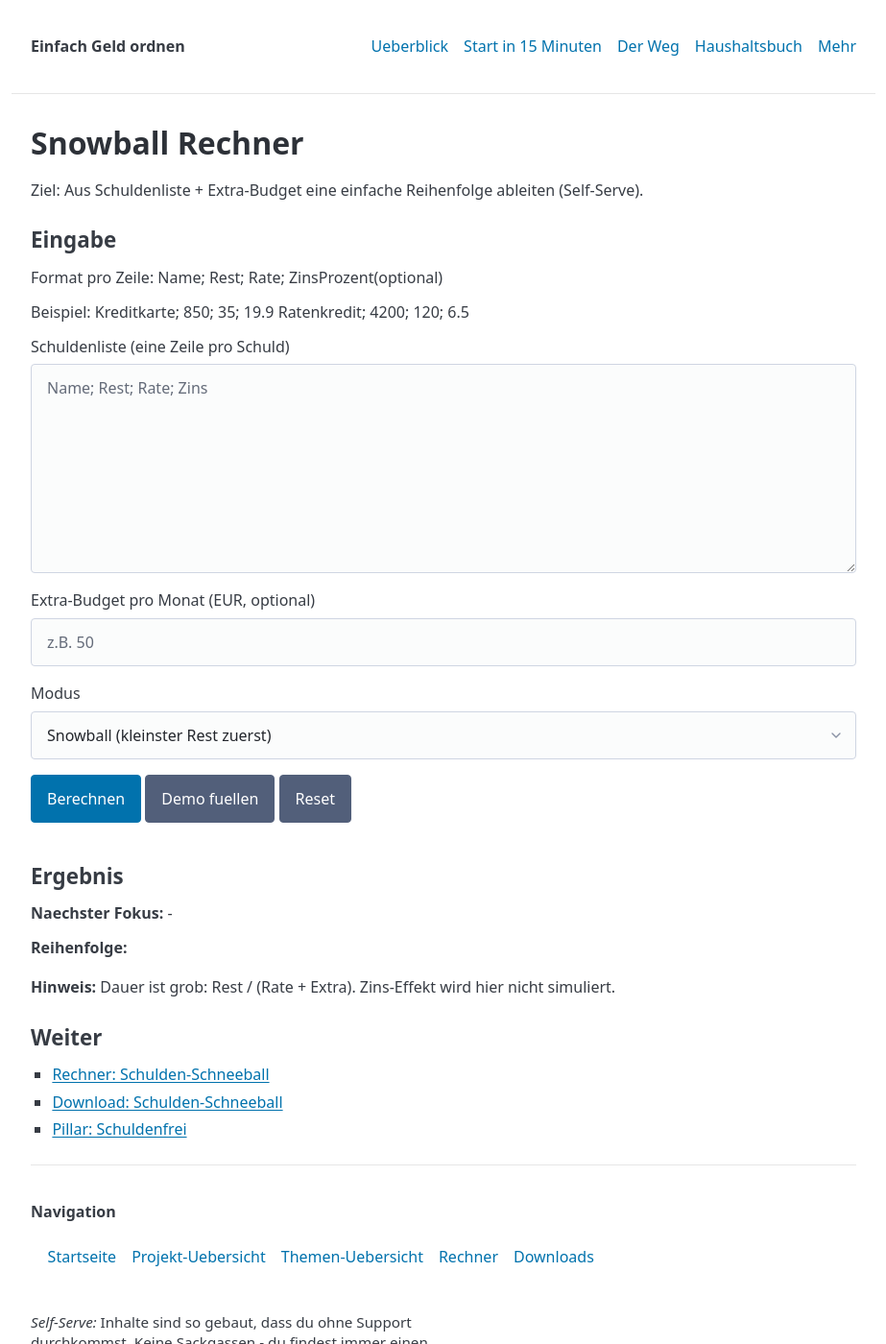
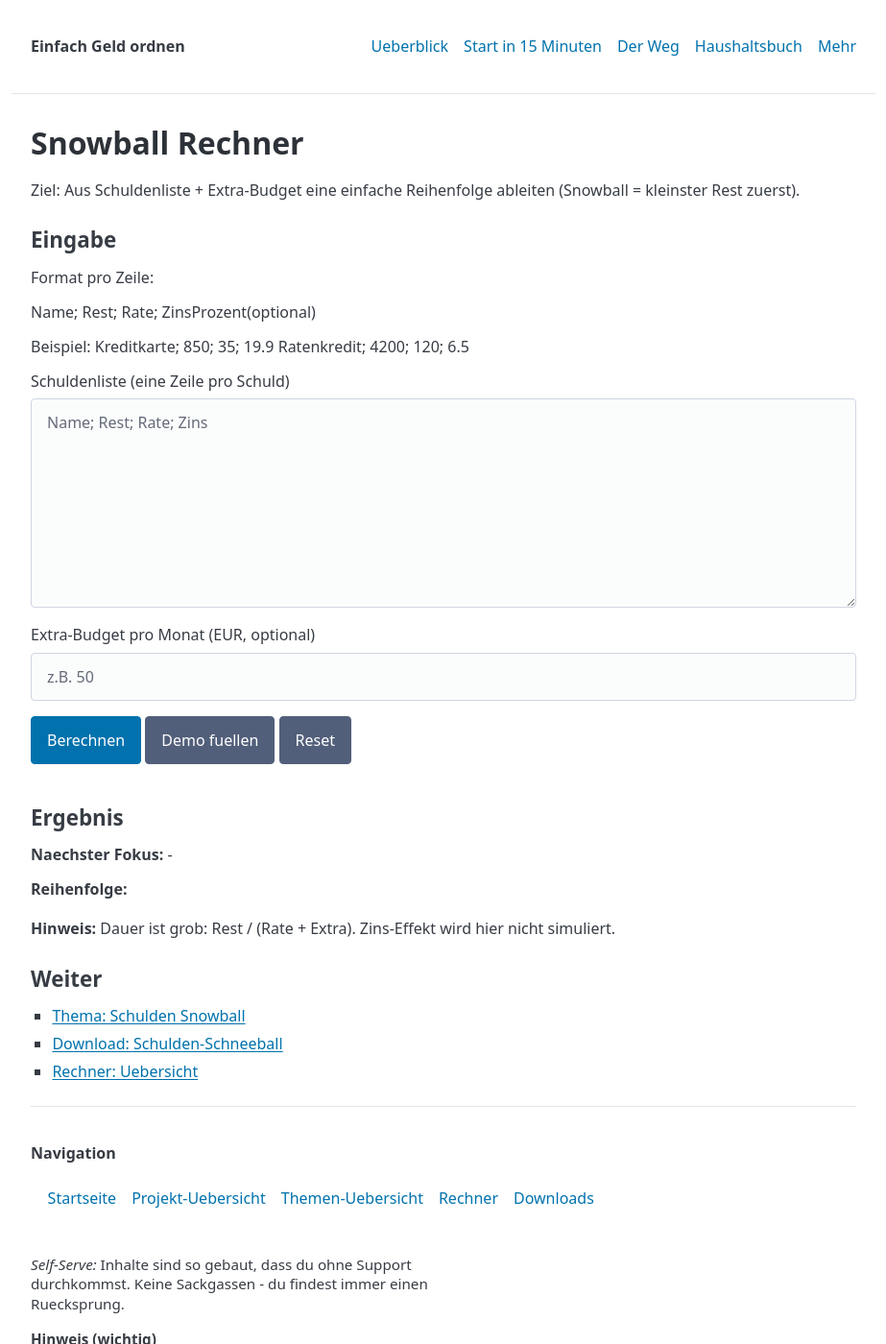
Before and after one commit to gluecklich-tools/einfach-geld-ordnen, a Jekyll site: the page built from seiten/snowball-rechner.md, in a window 1280 px wide and 1400 px high. Shown: the whole window at 96% size, without its empty margins (178-1101 px from the left). Built offline with Jekyll 4.4.1, drawn with Linux system fonts in a browser that asks for light colours.

Commit message:
Fix: snowball-rechner Weiter-Links + Snowball-only

```diff
--- a/seiten/snowball-rechner.md
+++ b/seiten/snowball-rechner.md
@@ -5,11 +5,12 @@ permalink: /seiten/snowball-rechner.html
 ---
 # Snowball Rechner
 
-Ziel: Aus Schuldenliste + Extra-Budget eine einfache Reihenfolge ableiten (Self-Serve).
+Ziel: Aus Schuldenliste + Extra-Budget eine einfache Reihenfolge ableiten (Snowball = kleinster Rest zuerst).
 
 ## Eingabe
 
 Format pro Zeile:
+
 Name; Rest; Rate; ZinsProzent(optional)
 
 Beispiel:
@@ -22,12 +23,6 @@ Ratenkredit; 4200; 120; 6.5
 
   <label for="sb-extra">Extra-Budget pro Monat (EUR, optional)</label>
   <input id="sb-extra" name="sb-extra" type="number" inputmode="decimal" min="0" step="0.01" placeholder="z.B. 50" />
-
-  <label for="sb-modus">Modus</label>
-  <select id="sb-modus" name="sb-modus">
-    <option value="snowball" selected>Snowball (kleinster Rest zuerst)</option>
-    <option value="lawine">Lawine (hoechster Zins zuerst)</option>
-  </select>
 
   <button type="button" id="sb-berechnen">Berechnen</button>
   <button type="button" id="sb-demo" class="secondary">Demo fuellen</button>
@@ -82,7 +77,6 @@ Ratenkredit; 4200; 120; 6.5
 
   var listEl = document.getElementById('sb-list');
   var extraEl = document.getElementById('sb-extra');
-  var modeEl = document.getElementById('sb-modus');
 
   var focusEl = document.getElementById('sb-focus');
   var orderEl = document.getElementById('sb-order');
@@ -158,8 +143,8 @@ Ratenkredit; 4200; 120; 6.5
 </script>
 
 ## Weiter
-- [Rechner: Schulden-Schneeball]({{site.baseurl}}/seiten/rechner-schneeball.html)
+- [Thema: Schulden Snowball]({{site.baseurl}}/seiten/schulden-snowball.html)
 - [Download: Schulden-Schneeball]({{site.baseurl}}/seiten/download-hub-schulden-schneeball.html)
-- [Pillar: Schuldenfrei]({{site.baseurl}}/pillar/schuldenfrei.html)
+- [Rechner: Uebersicht]({{site.baseurl}}/seiten/rechner-uebersicht.html)
 
 {% include no_sackgasse_footer.html %}
```
Also changed, not shown: other parts of seiten/snowball-rechner.md (+1 -10 lines).
